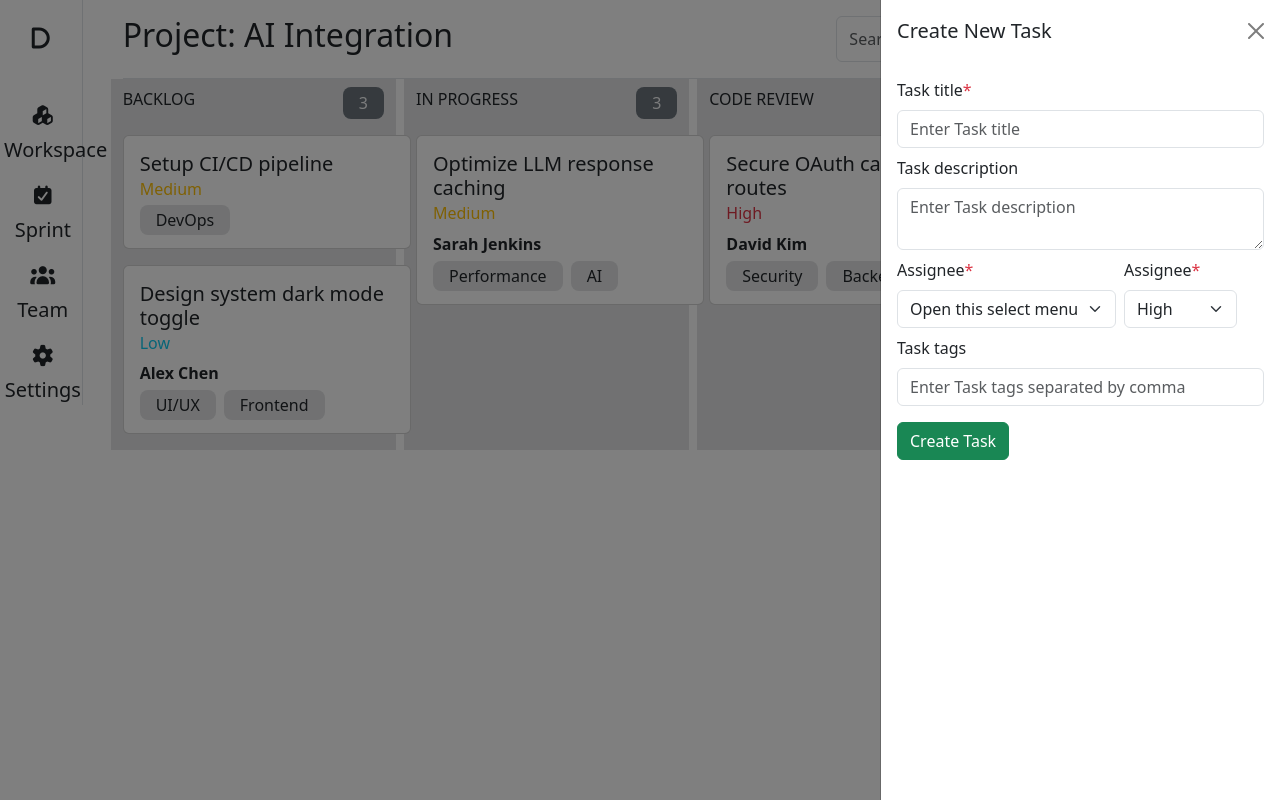
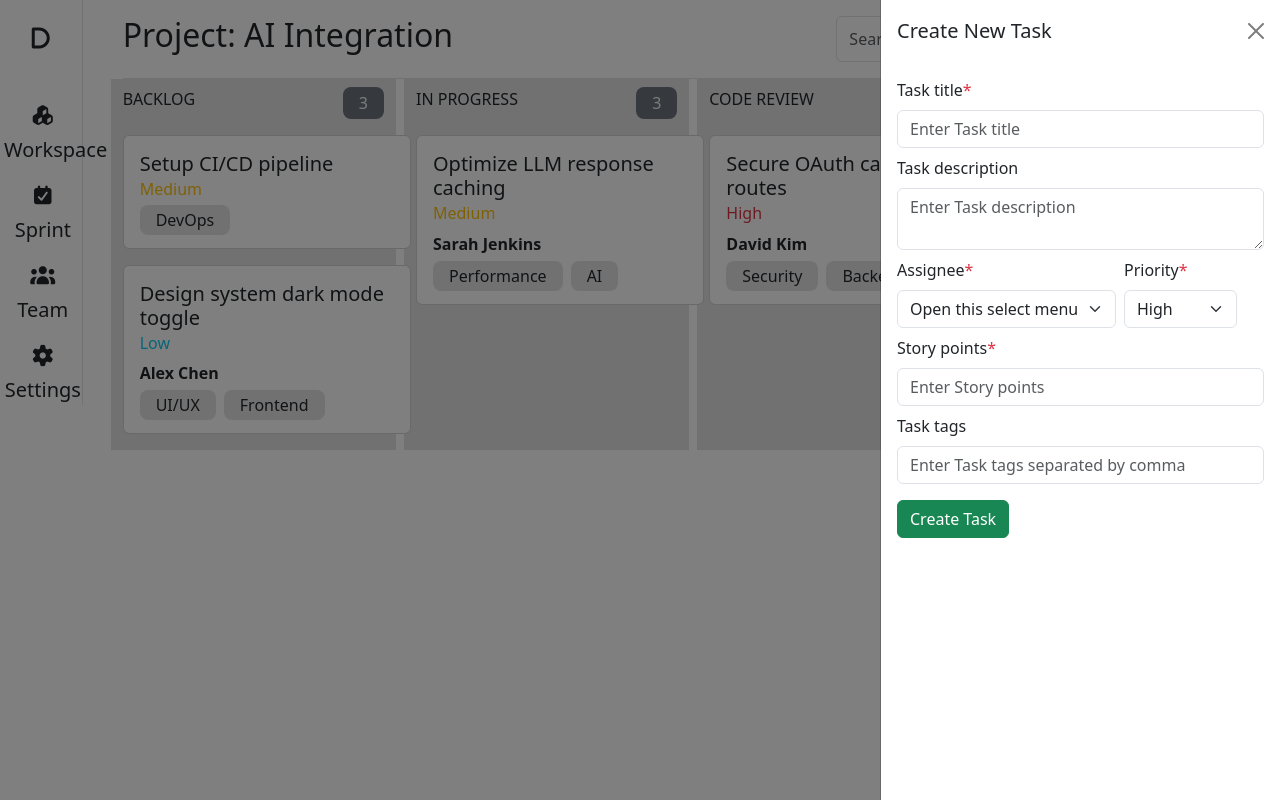
Before and after one commit to nvenkatvarshith/DevBoard, a React (Vite) app: page /dashboard in a window 1280 px wide. Both pictures are taken after a click on the button 1216 px from the left and 39 px from the top of the page. Built offline with nearby package versions, Linux system fonts and the light colour scheme.

Commit message:
Added code changes to reflect in UI - used useState

```diff
--- a/src/components/Task.tsx
+++ b/src/components/Task.tsx
@@ -39,7 +39,7 @@ function Task(props:TaskCardProps){
                         <div className="mb-2 fw-semibold">{task.assignee?.name}</div>
                         {task.tags.map((tag) => {
                             return (
-                                <span className="bg-secondary-subtle rounded-3 me-2 px-3 py-1">{tag}</span>
+                                <span className="bg-secondary-subtle rounded-3 me-2 px-3 py-1" key={tag}>{tag}</span>
                             )
                         })}
                     </div>
--- a/src/pages/Kanban.tsx
+++ b/src/pages/Kanban.tsx
@@ -1,5 +1,6 @@
 import Task from "../components/Task";
 import { useForm } from "react-hook-form"
+import { useState } from "react";
 
 function Kanban(){
     type PriorityLevel = "High" | "Medium" | "Low";
@@ -34,7 +35,7 @@ function Kanban(){
 
     const {register, handleSubmit, formState: { errors }} = useForm();
 
-    const mockBoardData:BoardData = {
+    const [mockBoardData,setMockBoardDate] = useState<BoardData>({
             tasks: {
                 "task-451": {
                     id: "task-451",
@@ -124,9 +125,26 @@ function Kanban(){
 
             // 3. The Column Order: Dictates the horizontal order of columns on the board
             columnOrder: ["col-backlog", "col-in-progress", "col-code-review", "col-done"]
+        });
+
+    const createTask =  (data:any) => {
+        let newTask = {
+            id: `task-${Object.keys(mockBoardData.tasks).length+1}`,
+            title: data.title,
+            description: data.description,
+            priority: data.priority,
+            storyPoints: Number(data.storyPoints),
+            tags: data.tags.split(","),
+            assignee: {
+                name: data.assignee,
+                avatar: ""
+            },
+            aiContext: ""
         };
-
-    const createTask =  (data:any) => console.log(data);
+        mockBoardData.tasks[newTask.id] = newTask;
+        mockBoardData.columns["col-backlog"].taskIds.push(newTask.id);
+        setMockBoardDate(mockBoardData);
+    };
 
     return (
         <div className="mt-3 mx-3">
@@ -188,7 +206,7 @@ function Kanban(){
                                             {errors.assignee?.message && <p className="text-danger small mb-0">{String(errors.assignee.message)}</p>}
                                         </div>
                                         <div>
-                                            <label htmlFor="priority" className="form-label">Assignee<span className='text-danger'>*</span></label>
+                                            <label htmlFor="priority" className="form-label">Priority<span className='text-danger'>*</span></label>
                                             <select className="form-select"
                                              {...register('priority', {
                                                 required: { value: true, message: 'Assignee is required' }
@@ -199,6 +217,19 @@ function Kanban(){
                                             </select>
                                             {errors.priority?.message && <p className="text-danger small mb-0">{String(errors.priority.message)}</p>}
                                         </div>
+                                    </div>
+                                    <div className="mb-2">
+                                        <label htmlFor="storyPoints" className="form-label">Story points<span className='text-danger'>*</span></label>
+                                        <input
+                                            type="number"
+                                            className="form-control"
+                                            id="storyPoints"
+                                            placeholder="Enter Story points"
+                                            {...register('storyPoints', {
+                                                required: { value: true, message: 'StoryPoints is required' }
+                                            })}
+                                        />
+                                        {errors.storyPoints?.message && <p className="text-danger small mb-0">{String(errors.storyPoints.message)}</p>}
                                     </div>
                                     <div className="mb-3">
                                         <label htmlFor="tags" className="form-label">Task tags</label>
@@ -232,7 +263,7 @@ function Kanban(){
                             <div>
                                 {mockBoardData.columns[column].taskIds.map((taskId) => {
                                     return (
-                                        <div className="mb-3">
+                                        <div className="mb-3" key={taskId}>
                                             <Task task = {mockBoardData.tasks[taskId]} key={taskId}/>
                                         </div>
                                     )
```
